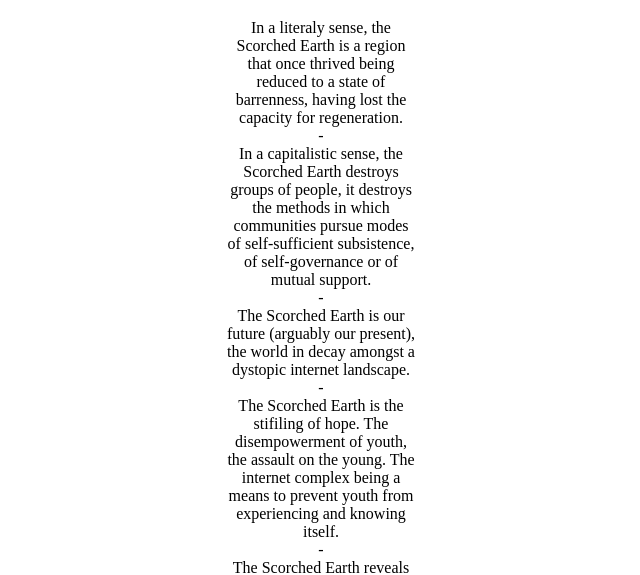
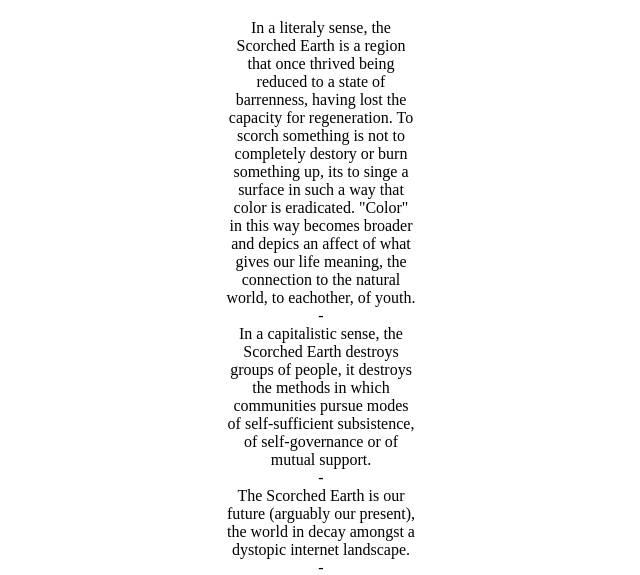
Before and after one commit to mreber/maxrebertimeline, a plain HTML site: page Travels_In_Hyperreality/Crary.html in a window 1280 px wide. Shown: the part 255-830 px from the top of the page, without its empty margins (319-959 px from the left). Drawn offline with Linux system fonts and the light colour scheme.

Commit message:
Edit during work

```diff
--- a/Travels_In_Hyperreality/Crary.html
+++ b/Travels_In_Hyperreality/Crary.html
@@ -16,7 +16,8 @@
 
     <h1 class="title">What is <i>Scorched Earth?</i></h1>
 
-    In a literaly sense, the Scorched Earth is a region that once thrived being reduced to a state of barrenness, having lost the capacity for regeneration.
+    In a literaly sense, the Scorched Earth is a region that once thrived being reduced to a state of barrenness, having lost the capacity for regeneration. To scorch something is not to completely destory or burn something up, its to singe a surface in such a way that color is eradicated. "Color" in this way becomes broader and depics an affect of what gives our life meaning, the connection to the natural world, to eachother, of youth.
+
     <br>-<br>
     In a capitalistic sense, the Scorched Earth destroys groups of people, it destroys the methods in which communities pursue modes of self-sufficient subsistence, of self-governance or of mutual support.
     <br>-<br>
@@ -40,13 +41,28 @@
     <br>-<br>
     He built on the idea of "deep time." Deep time meaning earths history is so vast it cannot be fully experienced by a human lifetime.
     <br>-<br>
-    Is anything "here to stay"
+    The Scorched Earth is "here to stay." It is permenantley installed.
     <br>-<br>
     The Scorched Earth breathes a <a href="cyberneticparadigm.html">Cybernetic Paradigm</a>
     <br>-<br>
     The Scorched Earth is the homogenization at a level of conciousness. Of digital literacy. The flattening out of human experience devoid of uniqueness.
     <br>-<br>
-
+    The Scorched Earth is a world lived online. If there is to be a liveable world, it will be a world offline.
+    <br>-<br>
+    The Scorched Earth is the idea fed to us that inevitability this is just the way things are. So we should go along with it.
+    <br>-<br>
+    The Scorched Earth is the lack of memory, the lack of understanding of who we are and our histories.
+    <br>-<br>
+    The Scorched Earth is the atomization of cultures into individuals, thereby foreclosing the possibility of collective action.
+    <br>-<br>
+    The Scorched Earth is our own disposability that is mirrored by our devices. The devices enslave us under the pretext of empowering us.
+    <br>-<br>
+    The Scorched Earth is the global colonization towards a technocratic flattening of infinite accumulation. The internet complex is a new modality of a planetary administration, and aims to maintain the world system as a whole and resist de-colonization.
+    <br>-<br>
+    The Scorched Earth is a social relation financialized.
+    <br>-<br>
+    Crary states that the only hope we have is radical refusal.
+    <br>-<br>
     </div>
     <div class="div3">
 
```
Also changed, not shown: Notes/JCrary_ScorchedEarth.txt.
